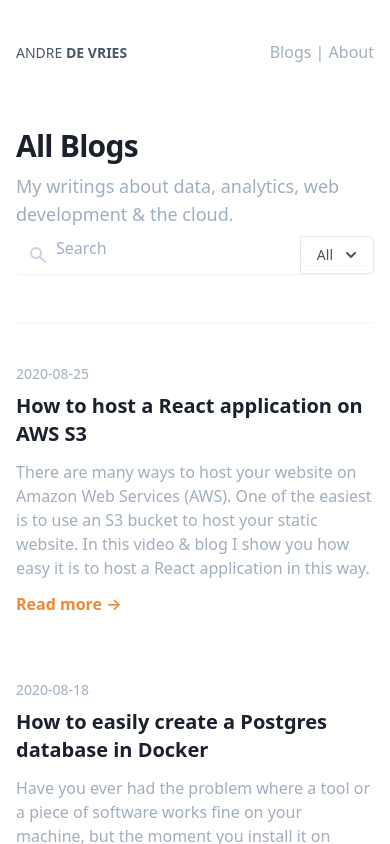
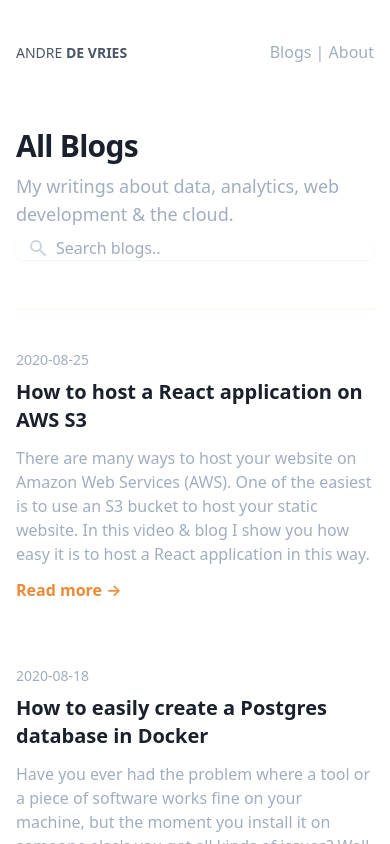
Before and after one commit to andre347/next-website-andredevriesdev, a Next.js app: page /posts in a window 390 px wide. Shown: the top 844 px of the page. Built offline with nearby package versions, Linux system fonts and the light colour scheme; a web font is replaced by a local one; what @tailwindcss/ui would draw is missing.

Commit message:
Hide category dropdown on small devices

```diff
--- a/pages/posts.js
+++ b/pages/posts.js
@@ -40,7 +40,8 @@ function Posts({ allBlogsData }) {
 
   const countOfBlogs = () => {
     console.log(allBlogsData.length.toString());
-    return allBlogsData.length.toString();
+    // return allBlogsData.length.toString();
+    return "Search all the blogs";
   };
 
   return (
@@ -78,15 +79,15 @@ function Posts({ allBlogsData }) {
               <input
                 id="search_blog"
                 className="form-input block w-full rounded-none rounded-l-md pl-10 transition ease-in-out duration-150 sm:hidden"
-                placeholder="Search"
+                placeholder="Search blogs.."
               />
               <input
                 id="search_blog"
                 className="hidden form-input w-full rounded-none rounded-l-md pl-10 transition ease-in-out duration-150 sm:block sm:text-sm sm:leading-5"
-                placeholder={countOfBlogs}
+                placeholder="{countOfBlogs}"
               />
             </div>
-            <div className="relative inline-block text-left">
+            <div className="hidden relative sm:inline-block text-left">
               <div>
                 <span ref={dropdownRef} className="rounded-md shadow-sm">
                   <button
@@ -120,8 +121,6 @@ function Posts({ allBlogsData }) {
                 selectedCategory={selectedCategory}
               />
             </div>
-
-            {/* <Dropdown /> */}
           </div>
         </div>
       </div>
```
